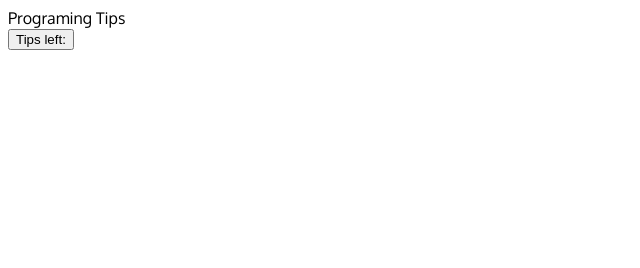
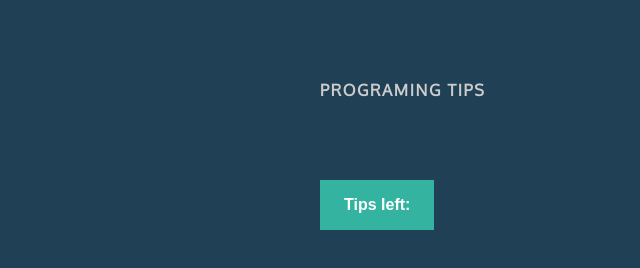
Before and after one commit to rpalaciosg/ProgramingTips, a plain HTML site: page index.html in a window 1280 px wide. Shown: the whole page, without its empty margins (0-640 px from the left). Drawn offline with Linux system fonts and the light colour scheme.

Commit message:
Se añade style.css para la vista de Tips

```diff
--- a/css/style.css
+++ b/css/style.css
@@ -1,4 +1,71 @@
 body {
     font-family: 'Oxygen', sans-serif;
+    font-size: 22px;
+    background-color: #204056;
+    color: white;
+    letter-spacing: 0.05rem;
+    width: 100vw;
+    height: 100vh;
+    display: flex;
+    justify-content: center;
+    align-content: center;
+    width: 40rem;
+    margin: 10vh auto;
+}
 
+.tip {
+    width: 100%;
 }
+
+.code {
+    font-family: monospace;
+    background-color: #336180;
+    padding: 0.25rem 0.75rem;
+    font-size: 1.375rem;
+    border-radius: 0.15em;
+}
+
+.code-block {
+    font-family: monaco, Consolas, "Lucida Console", monospace;
+    background-color: #336180;
+    padding: 0.5em 0.75em;
+    font-size: 1.15rem;
+    border-radius: 0.15rem;
+}
+
+.tip-number {
+    margin: auto;
+    margin-bottom: 2.5rem;
+    color: #CCCCCC;
+    text-transform: uppercase;
+    letter-spacing: 0.1rem;
+    font-weight: bolder;
+    font-size: 1rem;
+}
+
+.js-tip {
+    margin: auto;
+    line-height: 2rem;
+    font-weight: 300;
+    font-size: 1.375rem;
+}
+
+.tip-button {
+    background-color: #34B3A0;
+    outline: none;
+    padding: 1rem 1.5rem;
+    display: inline-block;
+    margin: auto;
+    font-size: 1rem;
+    margin-top: 2.5rem;
+    cursor: pointer;
+    font-weight: bolder;
+    border: none;
+    color: white;
+}
+
+.disabled {
+    background-color: #D8D8D8 !important;
+    color: #888;
+    cursor: not-allowed !important;
+}
```
